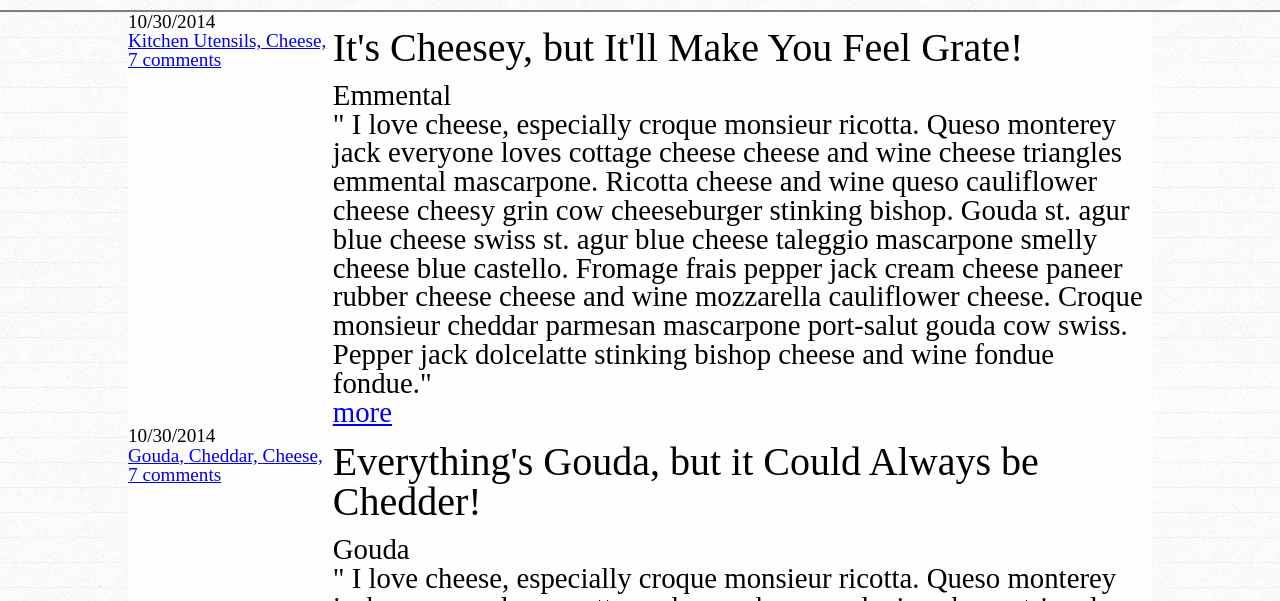
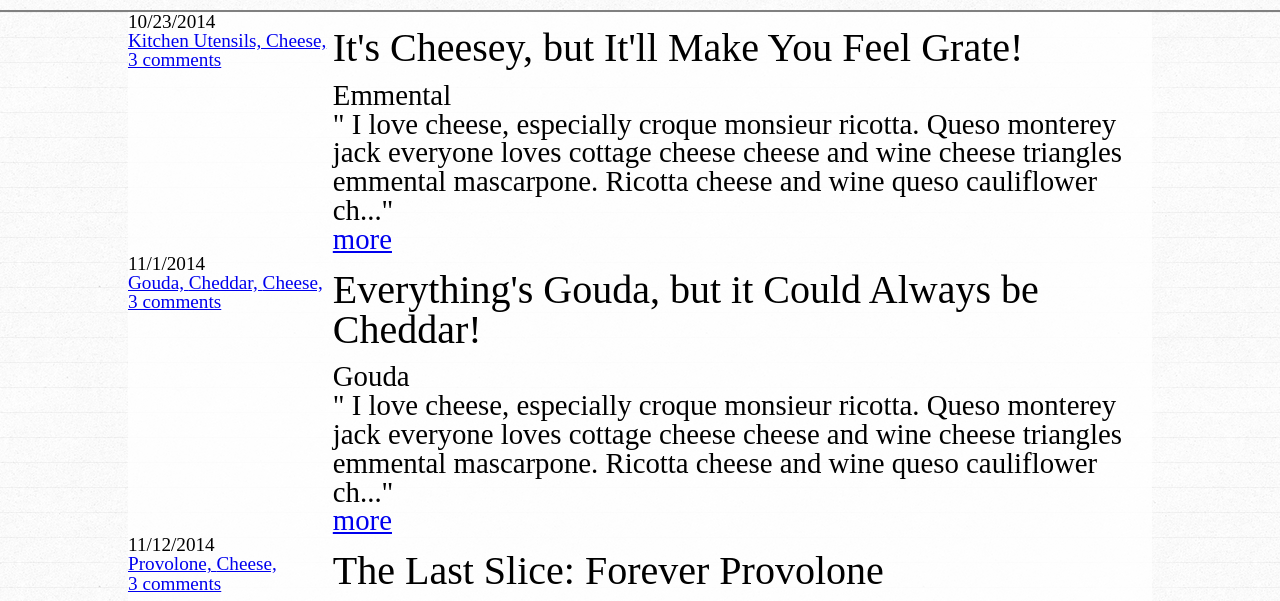
Before and after one commit to JessicaBarnett/SimpleAngularBlog, a website: page index.html in a window 1280 px wide. Shown: the part 148-749 px from the top of the page. Drawn offline with Linux system fonts and the light colour scheme.

Commit message:
have a limitTo filter on the post body, and a custom date filter on the date

```diff
--- a/js/app.js
+++ b/js/app.js
@@ -1,4 +1,6 @@
 // (function(){
+
+//"use strict";  //what's an octal literal?
 
 //Module
 var blogApp = angular.module('blogApp', []);
@@ -32,7 +34,7 @@ blogApp.factory('BlogData', function(){
 			"body": "Stop Gratin' Limburgher!  You stink!"
 		}]
 	},{
-		"title": "Everything's Gouda, but it Could Always be Chedder!",
+		"title": "Everything's Gouda, but it Could Always be Cheddar!",
 		"author": "Gouda",
 		"date": new Date(2014, 10, 01),
 		"tags": ["Gouda", "Cheddar", "Cheese"],
@@ -85,9 +87,18 @@ blogApp.factory('BlogData', function(){
 	return blogData;
 });
 
+blogApp.filter('date', function($filter){
+	return function(dateObject){
+		var retVal = (dateObject.getMonth()+1)+"/"+dateObject.getDate()+"/"+dateObject.getFullYear();
+		console.log(retVal);
+		return (dateObject.getMonth()+1)+"/"+dateObject.getDate()+"/"+dateObject.getFullYear();
+	};
+});
+
 //main controller
 blogApp.controller("BlogCtrl", function($scope, BlogData){
 	$scope.blogData = BlogData;
+	$scope.testDate = new Date(1987, 10, 30);
 	console.log($scope.blogData); //controller def has blogData!!
 });
 
@@ -100,9 +111,10 @@ blogApp.directive("post", function(){
 			post: "="
 		},
 		link: function(scope, element, attrs){
-			console.dir(scope.post);
+			console.dir(scope)
 		}
 	}
 });
 
+
 // })();
--- a/post-template.html
+++ b/post-template.html
@@ -1,14 +1,13 @@
 <section class="details">
-	<time datetime="2014-10-30"> 10/30/2014</time>
+	<time datetime="2014-10-30"> {{post.date | date}}</time>
 	<ul class="tags">
-		<li ng-repeat="tag in post.tags"><a href="#">{{tag}}, </a>   </li>
+		<li ng-repeat="tag in post.tags"><a href="#">{{tag}}, </a></li>
 	</ul>
-	<a href="#"> 7 comments </a>
+	<a href="#"> {{post.comments.length}} comments </a>
 </section>
 <section class="content">
 	<h1>{{post.title}}</h1>
 	<p class="byline">{{post.author}}</p>
-	<p>"{{post.body}}"</p>
+	<p>"{{post.body | limitTo:200}}..."</p>
 	<a href="#">more</a>
-<!-- 	{{post}} -->
 </section>
```
Also changed, not shown: index.html (+1 -0 lines).
